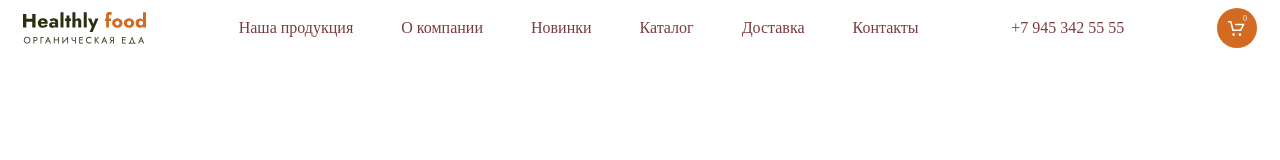
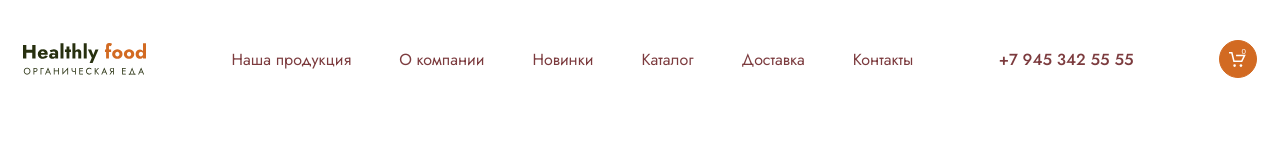
Before and after one commit to EkaterinaShamshina/Healthy-food-Shop, a website built with webpack: page src/index.html in a window 1280 px wide. Built offline with nearby package versions, Linux system fonts and the light colour scheme.

Commit message:
add styles to header, changing a to button

```diff
--- a/src/index.html
+++ b/src/index.html
@@ -33,9 +33,9 @@
                 </ul>
             </nav>
             <a href="tel:+79453425555" class="header__tel">+7 945 342 55 55</a>
-            <a href="#" class="header__cart">
+            <button href="#" class="header__cart">
                 <span class="header__counter">0</span>
-            </a>
+            </button>
         </header>
     </div>
 </body>
--- a/src/styles/main.scss
+++ b/src/styles/main.scss
@@ -1,6 +1,21 @@
-$text: #7c3b3e;
+@import url('https://fonts.googleapis.com/css2?family=Cormorant:ital,wght@0,700;1,700&family=Jost:wght@400;500&display=swap');
+
+$green: #7c3b3e;
 $orange:#d26a22;
 $white:#ffffff;
+
+$font-jost: 'Jost', sans-serif;
+$font-cormorant: 'Cormorant', serif;
+
+html {
+    font-size: 10px;
+}
+
+body {
+    font-size: 1.6rem;
+    font-family: $font-jost;
+}
+
 .header {
     max-width: 1440px;
     margin: 0 auto;
@@ -9,25 +24,27 @@ $white:#ffffff;
     display: flex;
     justify-content: space-between;
     align-items: center;
+    margin-top: 4rem;
     &__nav {
-        gap: 48px;
+        gap: 4.8rem;
         display: flex;
         list-style-type: none;
         margin: 0;
         padding-left: 0;
         }
     &__link {
-        font-size: 16px;
-        color: $text;
+        font-size: 1.6rem;
+        color: $green;
         text-decoration: none;
         &:hover {
             color:$orange;
         }
     }
     &__tel {
-        font-size: 16px;
-        color: $text;
+        font-size: 1.6rem;
+        color: $green;
         text-decoration: none;
+        font-weight: 500;
         &:hover {
             color:$orange;
         }
@@ -35,30 +52,35 @@ $white:#ffffff;
     &__cart {
         display: block;
         background-image: url(../images/cart.svg);
-        background-size: 17px 15px;
+        background-size: 1.7rem 1.5rem;
         background-color: $orange;
-        width: 40px;
-        height: 40px;
+        width: 3.8rem;
+        height: 3.8rem;
         border-radius: 100%;
         background-repeat: no-repeat;
         background-position: center center;
         position: relative;
+        border:1px solid $orange;
+        &:hover {
+            background-color: $green;
+            border:1px solid $green;
+        }
     }
     &__counter {
         color: $white;
-        font-size: 8px;
+        font-size: 0.8rem;
         text-decoration: none;
         position: absolute;
-        right: 10px;
-        top: 6px;
+        right: 1rem;
+        top: 0.6rem;
 
     }
 }
 .logo {
     display:block;
     background-image: url(../images/logo.svg);
-    width: 123px;
-    height: 32px;
+    width: 12.3rem;
+    height: 3.2rem;
     background-repeat: no-repeat;
     background-size: cover;
 }
```
